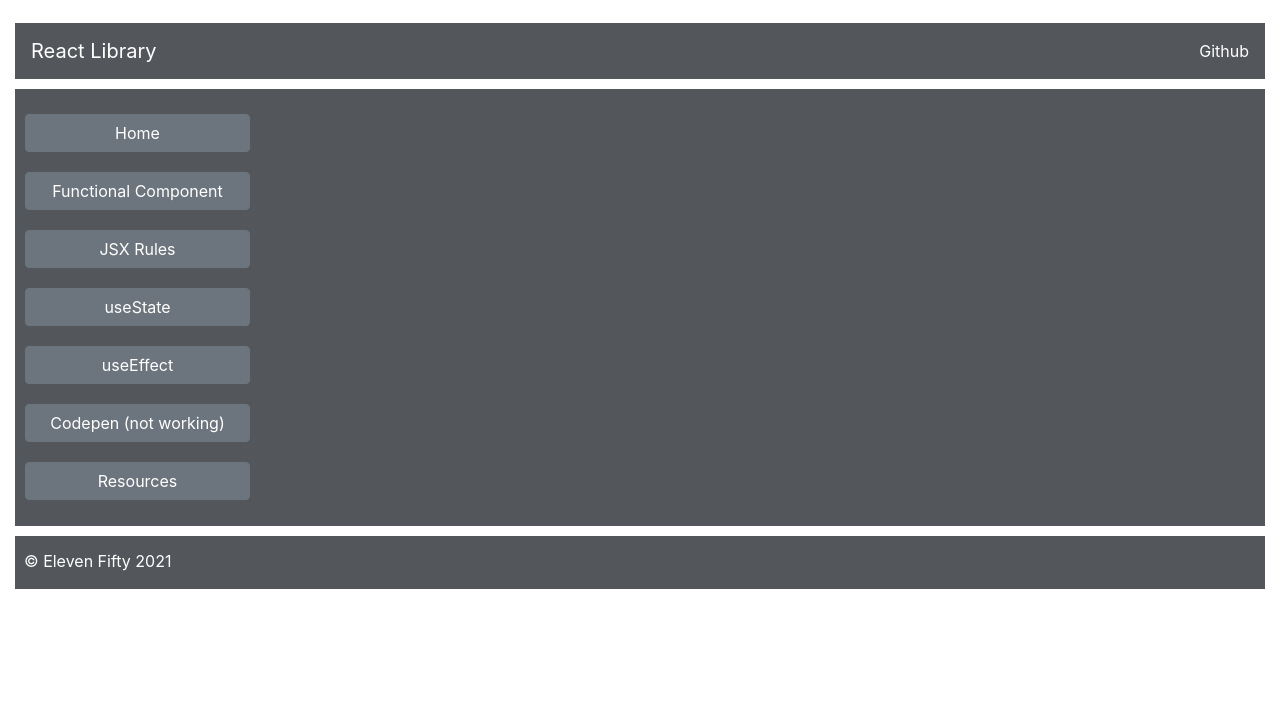
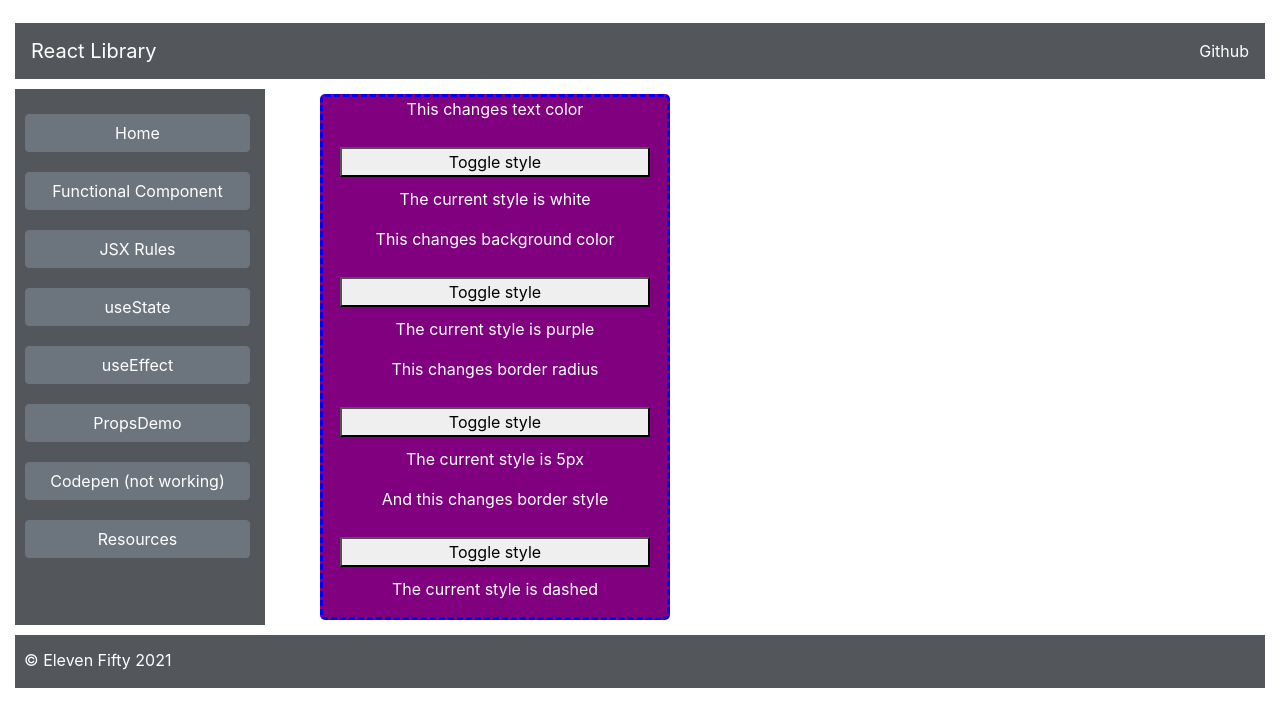
Before and after one commit to johnulbright/react-fundamentals, a React (Create React App) app: page /propsdemo in a window 1280 px wide. Shown: the top 726 px of the page. Built offline with nearby package versions, Linux system fonts and the light colour scheme.

Commit message:
ready for 8.2

```diff
--- a/src/components/concepts/Effects.js
+++ b/src/components/concepts/Effects.js
@@ -21,8 +21,20 @@
 const SampleEffect=()=>{
     const [timerRunning,setTimerRunning]=useState(false);
     useEffect(()=>{
-        console.log("We initiated a change!")
+        let timer;
+        if(timerRunning){
+            timer=window.setTimeout(()=>{
+                console.log('the timer expired',Date.now()/1000);
+                setTimerRunning(false);
+            },2000);
+            console.log("We initiated a change!")
+        }
+        return ()=>{window.clearTimeout(timer);console.log('the timer was cleaned up',Date.now()/1000)};
     });
+
+    useEffect(()=>{
+        console.log('there was a state change and timedRunning is now',timerRunning);
+    })
     let buttonHandler=()=>{
         if(!timerRunning){
             setTimerRunning(true);
--- /dev/null
+++ b/src/components/concepts/PropsDemo.js
@@ -0,0 +1,86 @@
+import React, {useState} from 'react';
+import PropTypes from 'prop-types';
+
+const PropsDemo=()=>{
+    const [color,setColor]=useState("white");
+    const [backgroundColor,setBackgroundColor]=useState("purple");
+    const [borderRadius,setBorderRadius]=useState("5px");
+    const [borderStyle,setBorderStyle]=useState("dashed");
+    const [display,setDisplay]=useState("inline-block");
+    const [width,setWidth]=useState("350px");
+    const [textAlign,setTextAlign]=useState("center");
+    let styles={
+        color:color,
+        borderColor:"blue",
+        backgroundColor:backgroundColor,
+        borderRadius:borderRadius,
+        borderStyle:borderStyle,
+        display:display,
+        width:width,
+        textAlign:textAlign
+    };
+    const toggleColor=()=>{
+        color==="white"?setColor("black"):setColor("white");
+        console.log("toggleColor ran")
+    }
+    const toggleBackgroundColor=()=>{
+        backgroundColor==="purple"?setBackgroundColor("green"):setBackgroundColor("purple");
+        console.log("toggleBackgroundColor ran")
+
+    }
+    const toggleBorderRadius=()=>{
+        borderRadius==="5px"?setBorderRadius("15px"):setBorderRadius("5px");
+        console.log("toggleBorderRadius ran")
+
+    }
+    const toggleBorderStyle=()=>{
+        borderStyle==="dashed"?setBorderStyle("solid"):setBorderStyle("dashed");
+        console.log("toggleBorderStyle ran")
+    }
+
+    return(
+        <div className="main">
+            <div className="mainDiv">
+                <div style={styles}>
+                    <FunctionalComponent string="This changes text color" function={toggleColor} selectedStyle={color}/>
+                    <FunctionalComponent string="This changes background color" function={toggleBackgroundColor}selectedStyle={backgroundColor}/>
+                    <FunctionalComponent string="This changes border radius" function={toggleBorderRadius} selectedStyle={borderRadius} />
+                    <FunctionalComponent string="And this changes border style" function={toggleBorderStyle} selectedStyle={borderStyle}/>
+                </div>
+            </div>
+        </div>
+
+    );
+}
+export default PropsDemo;
+
+
+const FunctionalComponent=(props)=>{  //curious...do we have to call it "props" here? Nope!
+    return(
+        <div>
+        <p>{props.string}</p>
+        <button onClick={props.function}>Toggle style</button>
+        <TinyComponent selectedStyle={props.selectedStyle}/>
+        </div>
+    )
+}
+
+const TinyComponent=(props)=>{
+    return(
+        <div>
+            <p>The current style is {props.selectedStyle}</p>
+        </div>
+    )
+}
+
+FunctionalComponent.defaultProps={
+    string:"this is wild",
+    function:()=>console.log("can i see this in my dev tools?"),
+    selectedStyle:"what style?"
+}
+
+FunctionalComponent.propTypes={
+    string:PropTypes.string.isRequired,
+    function:PropTypes.func.isRequired,
+    selectedStyle:PropTypes.string.isRequired,
+}
--- a/src/components/site/Sidebar.js
+++ b/src/components/site/Sidebar.js
@@ -7,6 +7,7 @@
 import JSXRules from "../concepts/JSXRules";
 import State from "../concepts/State";
 import Effects from "../concepts/Effects";
+import PropsDemo from "../concepts/PropsDemo";
 
 
 //import Pen from "./Codepen";
@@ -23,6 +24,7 @@
                 <li><Link to="/jsxrules"><Button>JSX Rules</Button></Link></li>
                 <li><Link to="/state"><Button>useState</Button></Link></li>
                 <li><Link to="/effects"><Button>useEffect</Button></Link></li>
+                <li><Link to="/propsdemo"><Button>PropsDemo</Button></Link></li>
                 <li><Link to="/codepen"><Button>Codepen (not working)</Button></Link></li>
                 <li><Link to="/resources"><Button>Resources</Button></Link></li>
 
@@ -36,6 +38,8 @@
                 <Route exact path="/jsxrules"><JSXRules /></Route>
                 <Route exact path="/state"><State /></Route>
                 <Route exact path="/effects"><Effects /></Route>
+                <Route exact path="/propsdemo"><PropsDemo /></Route>
+
                 <Route exact path="/functionalcomponent"><FunctionalComponentDemo /></Route>
                 {/**<Route exact path="/codepen"><Pen /></Route>*/}
 
```
